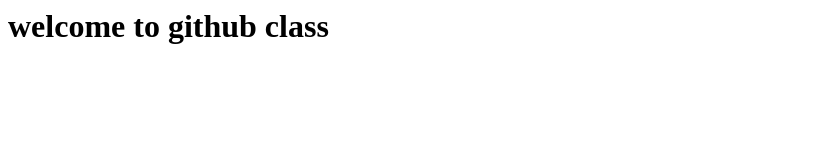
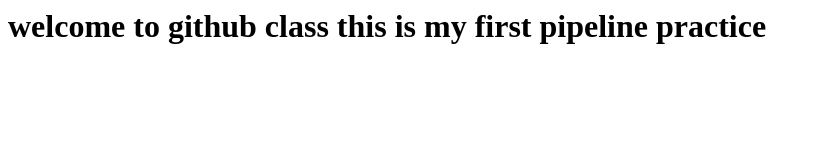
Before and after one commit to afsana-pro/mypractice, a plain HTML site: page index.html in a window 1280 px wide. Shown: the whole page, without its empty margins (0-820 px from the left). Drawn offline with Linux system fonts and the light colour scheme.

Commit message:
Update index.html

```diff
--- a/index.html
+++ b/index.html
@@ -1,2 +1,3 @@
 <h1>welcome to github class
+  this is my first pipeline practice
 </h1>
```
